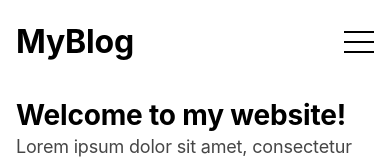
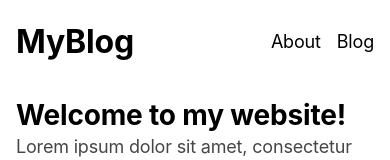
Before and after one commit to drumm2k/myblog, a Next.js app: page / in a window 390 px wide. Shown: the top 160 px of the page. Built offline with nearby package versions, Linux system fonts and the light colour scheme.

Commit message:
Removed mobile menu

```diff
--- a/components/Header.js
+++ b/components/Header.js
@@ -1,7 +1,6 @@
 import styled from 'styled-components';
 import Link from 'next/link';
 import Router from 'next/router';
-import NavMenu from './NavMenu';
 import NavList from './NavList';
 
 const StyledHeader = styled.div`
@@ -21,15 +20,6 @@ const Logo = styled.a`
 
   :hover {
     text-decoration: none;
-  }
-`;
-
-const BreakLine = styled.div`
-  flex-basis: 100%;
-  height: 0;
-
-  @media (min-width: 736px) {
-    display: none;
   }
 `;
 
@@ -59,13 +49,7 @@ export default class Header extends React.Component {
             <Logo>MyBlog</Logo>
           </Link>
 
-          <NavMenu
-            toggleNav={this.toggleNav}
-            navOpened={this.state.navOpened}
-          />
-          <BreakLine />
-
-          <NavList navOpened={this.state.navOpened} />
+          <NavList />
         </StyledHeader>
       </>
     );
--- a/components/NavItem.js
+++ b/components/NavItem.js
@@ -3,20 +3,13 @@ import Link from 'next/link';
 
 const Item = styled.li`
   display: inline-block;
-  border-bottom: 1px solid #eaeaea;
+
   height: 4.8rem;
   line-height: 4.8rem;
-  margin: 0 1.6rem;
 
-  @media (min-width: 736px) {
-    margin: 0;
-    margin-left: 1.6rem;
-    border-bottom: none;
-  }
-
-  &:last-child {
-    border-bottom: none;
-  }
+  margin: 0;
+  margin-left: 1.6rem;
+  border-bottom: none;
 
   a {
     color: ${({ theme }) => theme.colors.black};
--- a/components/NavList.js
+++ b/components/NavList.js
@@ -3,34 +3,13 @@ import styled from 'styled-components';
 import NavItem from './NavItem';
 
 const StyledNavList = styled.ul`
-  position: fixed;
-  text-align: center;
-  display: none;
-  flex-direction: column;
-  background: ${({ theme }) => theme.colors.bg};
-  width: 100%;
-  top: 72px;
-  left: 0;
-  bottom: 0;
-
-  &.opened {
-    display: flex;
-  }
-
-  @media (min-width: 736px) {
-    position: relative;
-    display: flex;
-    flex-direction: row;
-    top: 0;
-    width: auto;
-    background: inherit;
-  }
+  display: flex;
 `;
 
 export default class NavList extends React.Component {
   render() {
     return (
-      <StyledNavList className={this.props.navOpened ? 'opened' : null}>
+      <StyledNavList>
         <NavItem url={'/about'} name={'About'} />
         <NavItem url={'/blog'} name={'Blog'} />
       </StyledNavList>
--- a/components/NavMenu.js
+++ /dev/null
@@ -1,77 +0,0 @@
-import styled from 'styled-components';
-
-const Button = styled.div`
-  width: 30px;
-  height: 30px;
-  transform: rotate(0deg);
-  transition: 0.5s ease-in-out;
-
-  @media (min-width: 736px) {
-    display: none;
-  }
-`;
-
-const ButtonElem = styled.div`
-  display: block;
-  position: absolute;
-  height: 2px;
-  width: 100%;
-  background: ${({ theme }) => theme.colors.black};
-  opacity: 1;
-  left: 0;
-  transform: rotate(0deg);
-  transition: 0.15s ease-in-out;
-
-  &:nth-child(1) {
-    top: 4px;
-  }
-
-  &:nth-child(2),
-  :nth-child(3) {
-    top: 14px;
-  }
-
-  &:nth-child(4) {
-    top: 24px;
-  }
-
-  &.opened :nth-child(1) {
-    top: 14px;
-    width: 0%;
-    left: 50%;
-  }
-
-  &.opened :nth-child(2) {
-    transform: rotate(45deg);
-  }
-
-  &.opened :nth-child(3) {
-    transform: rotate(-45deg);
-  }
-
-  &.opened :nth-child(4) {
-    top: 14px;
-    width: 0%;
-    left: 50%;
-  }
-`;
-
-export default class NavMenu extends React.Component {
-  render() {
-    return (
-      <Button
-        role="button"
-        tabindex="1"
-        aria-label="Navigation Menu"
-        aria-haspopup="true"
-        aria-expanded={this.props.toggleNav}
-        onClick={this.props.toggleNav}
-      >
-        <ButtonElem className={this.props.navOpened ? 'opened' : null} />
-        <ButtonElem className={this.props.navOpened ? 'opened' : null} />
-        <ButtonElem className={this.props.navOpened ? 'opened' : null} />
-        <ButtonElem className={this.props.navOpened ? 'opened' : null} />
-      </Button>
-    );
-  }
-}
```
